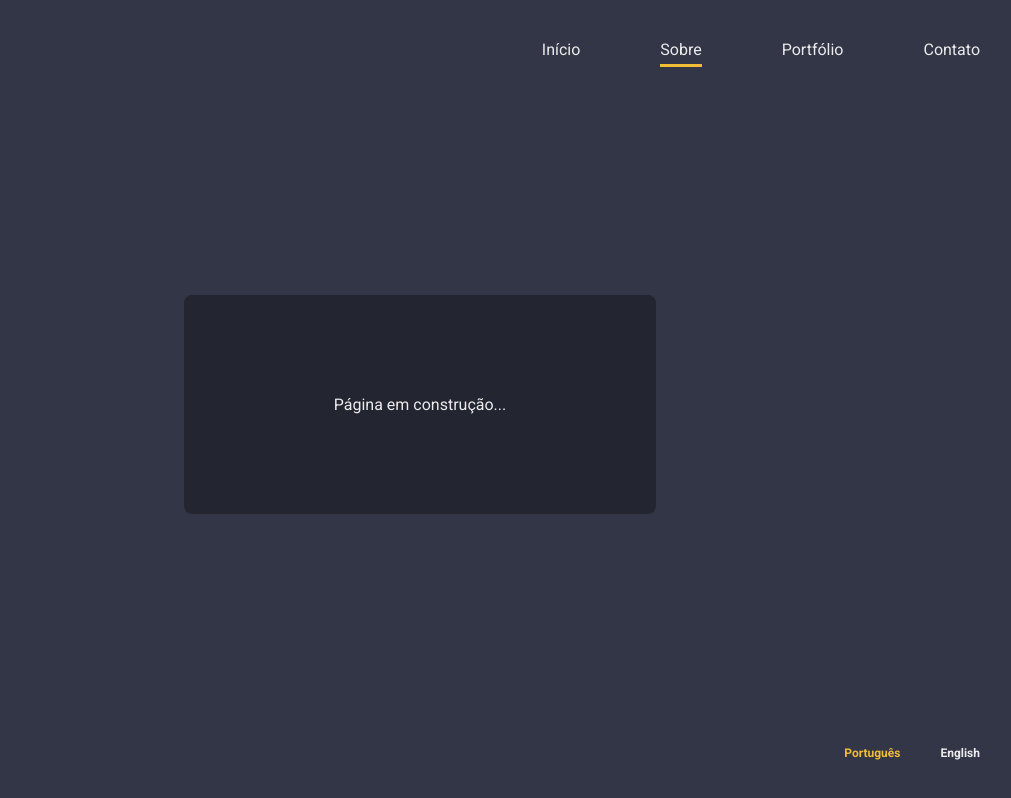
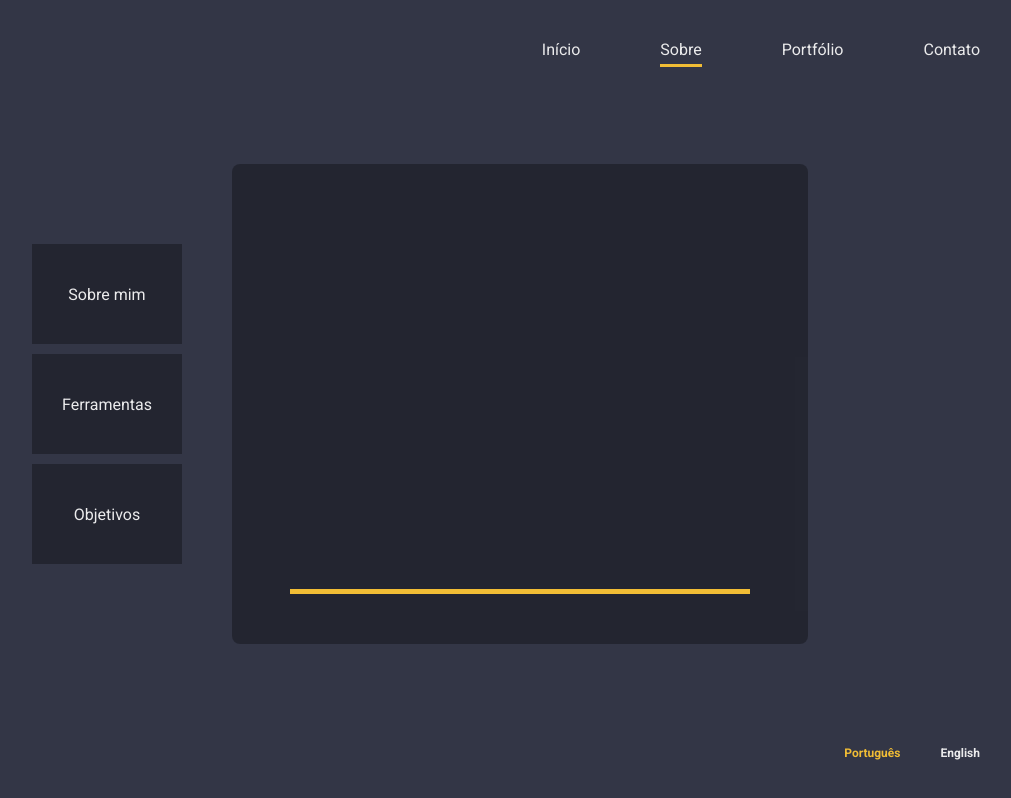
Before and after one commit to joaobrosin/joaobrosin.github.io, a plain HTML site: page about.html in a window 1280 px wide. Shown: the whole page, without its empty margins (220-1231 px from the left). Drawn offline with Linux system fonts and the light colour scheme.

Commit message:
about added

```diff
--- a/about.html
+++ b/about.html
@@ -22,7 +22,40 @@
 
     <section class="content">
         <div class="main-box">
-            Página em construção...
+            <div class="cards">
+                <div class="card">
+                    <p>
+                        Sobre mim
+                    </p>
+                </div>
+                <div class="card">
+                    <p>
+                        Ferramentas
+                    </p>
+                </div>
+                <div class="card">
+                    <p>
+                        Objetivos
+                    </p>
+                </div>
+            </div>
+
+            <div class="text-background">
+                <div class="text-box about-me">
+                    <p>Sou um curitibano de 27 anos. Amo trabalhar com prototipagem e desenvolvimento de páginas web.<br/><br/>   Trabalhei com educação e pesquisa durante um bom tempo, mas decidi migrar para a área de design e tecnologia, a qual sempre me despertou muito interesse. <br/><br/>  Gosto muito de solucionar problemas e trabalhar com interfaces responsivas, dando muita atenção aos detalhes para alcançar a melhor experiência de usuário.</p>
+                </div>
+
+                <div class="text-box tools">
+                    <p>Trabalho com diversas ferramentas e tecnologias.<br/> <br/>  As principais são:<br/> <br/> 👉 HTML, CSS e JavaScript<br/> <br/> 👉 React.js* e  Node.js*<br/> <br/> 👉 Figma, Photoshop e Illustrator<br/> <br/>  <span class="little-words">* Em processo de aprendizado.</span></p>
+                </div>
+
+                <div class="text-box goals">
+                    <p>Gosto muito de aprender e ganhar conhecimento, por isso busco estar em constante desenvolvimento. <br/> <br/>Meu objetivo atualmente é conseguir solidificar minha carreira na área de design e desenvolvimento Front-end, áreas que tenho muito apreço.<br/> <br/> Também tenho diversos projetos em mente, mas ainda preciso ganhar mais conhecimento para colocá-los em prática. Enquanto isso, vou desfrutando dos meus projetos atuais e aprendendo o máximo que posso a cada dia.</p>
+                </div>
+                <div class="underline">
+                    <!-- underline effect -->
+                </div>
+            </div>
         </div>
     </section>
 
--- a/scripts/about.js
+++ b/scripts/about.js
@@ -0,0 +1,26 @@
+const card1 = document.querySelector('.card:nth-child(1)')
+const card2 = document.querySelector('.card:nth-child(2)')
+const card3 = document.querySelector('.card:nth-child(3)')
+
+const aboutMe = document.querySelector('.about-me')
+const tools = document.querySelector('.tools')
+const goals = document.querySelector('.goals')
+
+
+card1.addEventListener('click', function(){
+    aboutMe.style.display = 'block'
+    tools.style.display = 'none'
+    goals.style.display = 'none'
+})
+
+card2.addEventListener('click', function(){
+    aboutMe.style.display = 'none'
+    tools.style.display = 'block'
+    goals.style.display = 'none'
+})
+
+card3.addEventListener('click', function(){
+    aboutMe.style.display = 'none'
+    tools.style.display = 'none'
+    goals.style.display = 'block'
+})
--- a/styles/about.css
+++ b/styles/about.css
@@ -9,10 +9,90 @@
     display: flex;
     justify-content: center;
     align-items: center;
+    transition: 1000;
 }
 
 .main-box {
+    border-radius: 8px;
+    display: flex;
+    align-items: center;
+}
+
+.cards {
+    display: flex;
+    flex-direction: column;
+    justify-content: space-between;
+    margin-right: 50px;
+}
+
+.card {
+    width: 150px;
+    height: 100px;
+    margin-bottom: 10px;
     background-color: rgba(0, 0, 0, 0.3);
-    padding: 100px 150px;
+    display: flex;
+    justify-content: center;
+    align-items: center;
+    cursor: pointer;
+}
+
+.card p {
+    position: relative;
+}
+
+.card p::after {
+    content: "";
+    background-color: var(--yellow-color);
+    width: 0%;
+    height: 3px;
+    position: absolute;
+    bottom: -8px;
+    left: 0;
+}
+
+.card:hover > p::after {
+    width: 100%;
+    transition: width 400ms cubic-bezier(0.18, 0.89, 0.32, 1.4);
+}
+
+.card:nth-child(3) {
+    margin-bottom: 0px;
+}
+
+.text-background {
+    width: 45vw;
+    height: 60vh;
+    background-color: rgba(0, 0, 0, 0.3);
     border-radius: 8px;
+    display: flex;
+    flex-direction: column;
+    align-items: center;
+    justify-content: flex-end;
 }
+
+.text-box {
+    margin: 10px 110px;
+}
+
+.about-me {
+    display: none;
+}
+
+.tools {
+    display: none;
+}
+
+.goals {
+    display: none;
+}
+
+.little-words {
+    font-size: 12px;
+}
+
+.underline {
+    margin: 15px auto 50px auto;
+    width: 80%;
+    height: 5px;
+    background-color: var(--yellow-color);
+}
```
